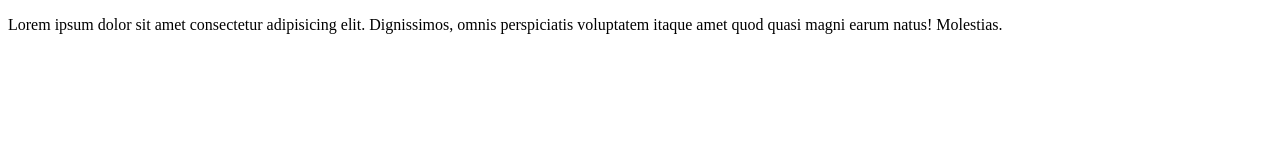
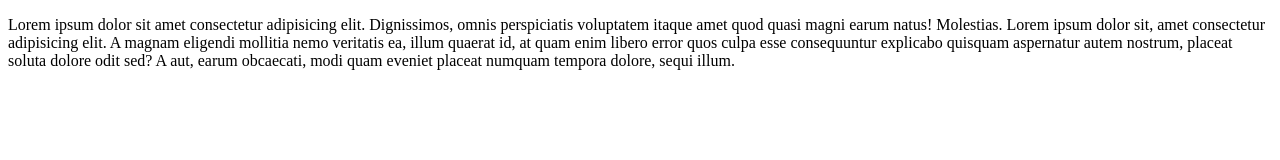
Before and after one commit to danpz21/proyectoDemoCursoPrework, a plain HTML site: page index.html in a window 1280 px wide. Drawn offline with Linux system fonts and the light colour scheme.

Commit message:
new changes!

```diff
--- a/index.html
+++ b/index.html
@@ -7,6 +7,6 @@
     <title>Project</title>
 </head>
 <body>
-    <p>Lorem ipsum dolor sit amet consectetur adipisicing elit. Dignissimos, omnis perspiciatis voluptatem itaque amet quod quasi magni earum natus! Molestias.</p>
+    <p>Lorem ipsum dolor sit amet consectetur adipisicing elit. Dignissimos, omnis perspiciatis voluptatem itaque amet quod quasi magni earum natus! Molestias. Lorem ipsum dolor sit, amet consectetur adipisicing elit. A magnam eligendi mollitia nemo veritatis ea, illum quaerat id, at quam enim libero error quos culpa esse consequuntur explicabo quisquam aspernatur autem nostrum, placeat soluta dolore odit sed? A aut, earum obcaecati, modi quam eveniet placeat numquam tempora dolore, sequi illum.</p>
 </body>
 </html>
```
